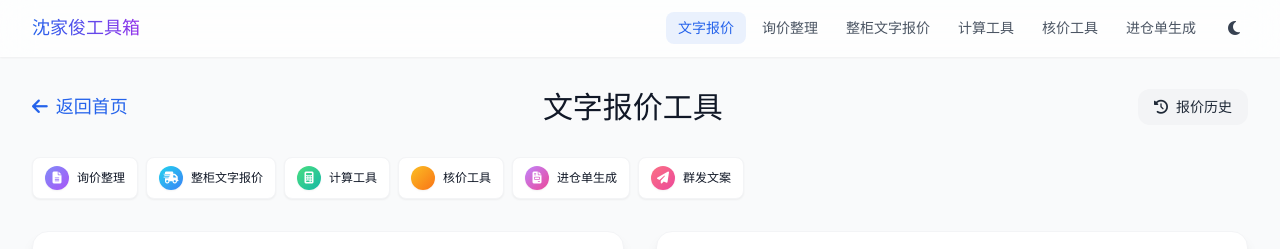
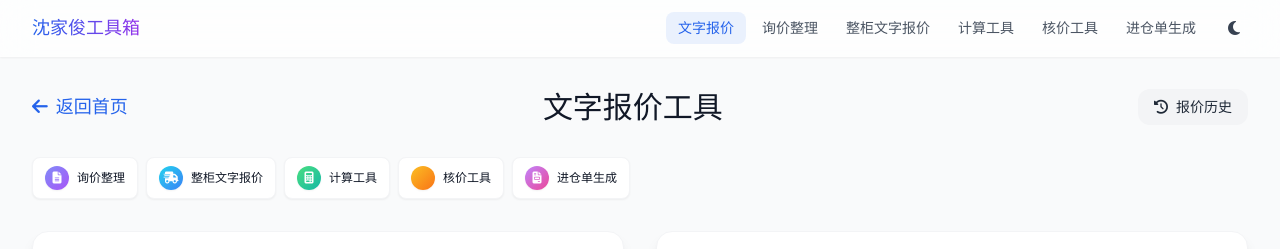
Before and after one commit to jiajuns999-cmd/SJJ-GONGJU, a React (Vite) app: page /text-quote in a window 1280 px wide. Shown: the top 249 px of the page. Built offline with nearby package versions, Linux system fonts and the light colour scheme.

Commit message:
feat: 移除所有工具的AI功能（AI识别按钮/deepseek徽章/aiService），清理群发文案死链

```diff
--- a/src/components/ToolShortcuts.tsx
+++ b/src/components/ToolShortcuts.tsx
@@ -25,7 +25,7 @@ interface Tool {
   {
     id: 'inquiry-organizer',
     title: '询价整理',
-    description: 'AI识别信息并生成统一格式的询价信息',
+    description: '整理询价信息并生成统一格式的询价文本',
     icon: 'fa-file-alt',
     color: 'from-indigo-400 to-purple-500',
     link: '/inquiry-organizer'
@@ -61,14 +61,6 @@ interface Tool {
     icon: 'fa-file-invoice',
     color: 'from-purple-400 to-pink-500',
     link: '/tracking-number-generator'
-  },
-  {
-    id: 'broadcast-copywriter',
-    title: '群发文案',
-    description: 'AI 一键生成微信群发文案，营销推广与问候关怀全覆盖',
-    icon: 'fa-paper-plane',
-    color: 'from-rose-400 to-pink-500',
-    link: '/broadcast-copywriter'
   }
 ]
 
```
